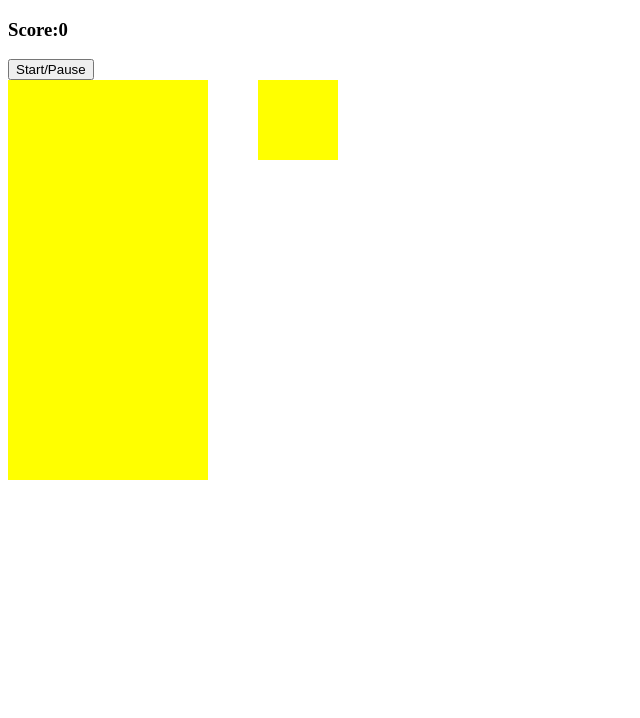
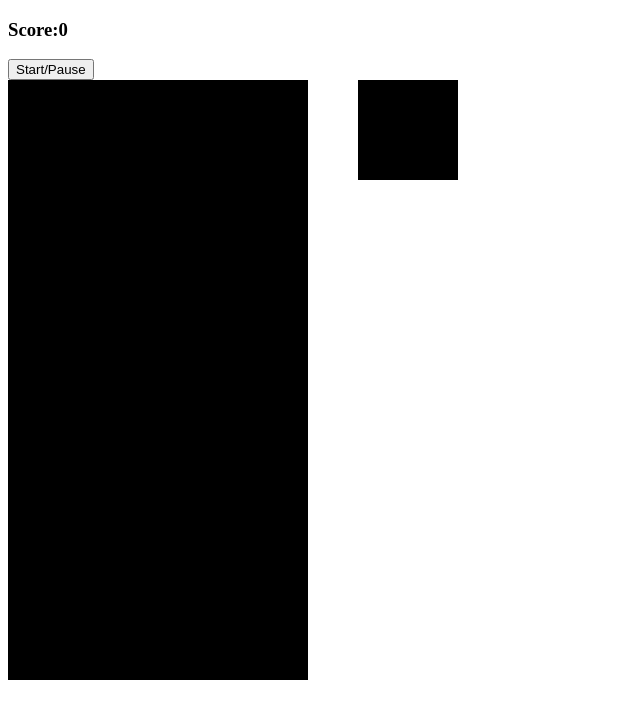
Before and after one commit to MahmudJion/tetris-basic-javascript, a plain HTML site: page index.html in a window 1280 px wide. Shown: the whole page, without its empty margins (0-640 px from the left). Drawn offline with Linux system fonts and the light colour scheme.

Commit message:
updated color, background and grid

```diff
--- a/app.js
+++ b/app.js
@@ -12,7 +12,8 @@ document.addEventListener('DOMContentLoaded', () => {
     'red',
     'purple',
     'green',
-    'blue'
+    'blue',
+    'white'
   ]
 
   //The Tetrominoes
--- a/index.html
+++ b/index.html
@@ -4,7 +4,7 @@
     <meta charset="utf-8">
     <script src="app.js" charset="utf-8"></script>
     <link rel="stylesheet" href="style.css"></link>
-    <title>Basic Tetris</title>
+    <title>Basic Tetris in JavaScript</title>
   </head>
   <body>
 
--- a/style.css
+++ b/style.css
@@ -3,11 +3,11 @@
 }
 
 .grid {
-  width: 200px;
-  height: 400px;
+  width: 300px;
+  height: 600px;
   display: flex;
   flex-wrap: wrap;
-  background-color: yellow;
+  background-color: black;
 }
 
 .grid div {
@@ -21,11 +21,11 @@
 
 .mini-grid {
   margin-left: 50px;
-  width: 80px;
-  height: 80px;
+  width: 100px;
+  height: 100px;
   display: flex;
   flex-wrap: wrap;
-  background-color: yellow;
+  background-color: black;
 }
 
 .mini-grid div {
```
